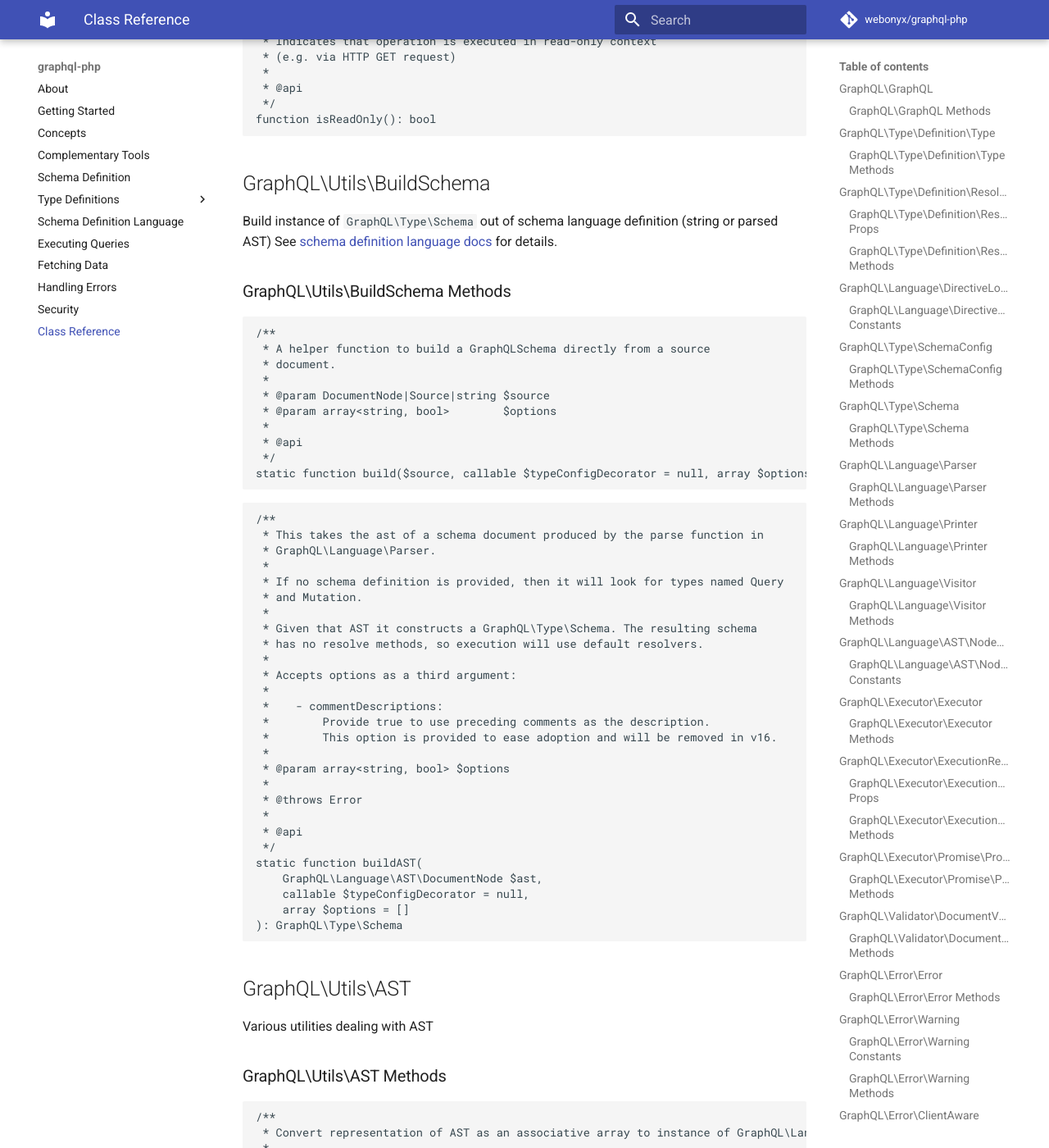
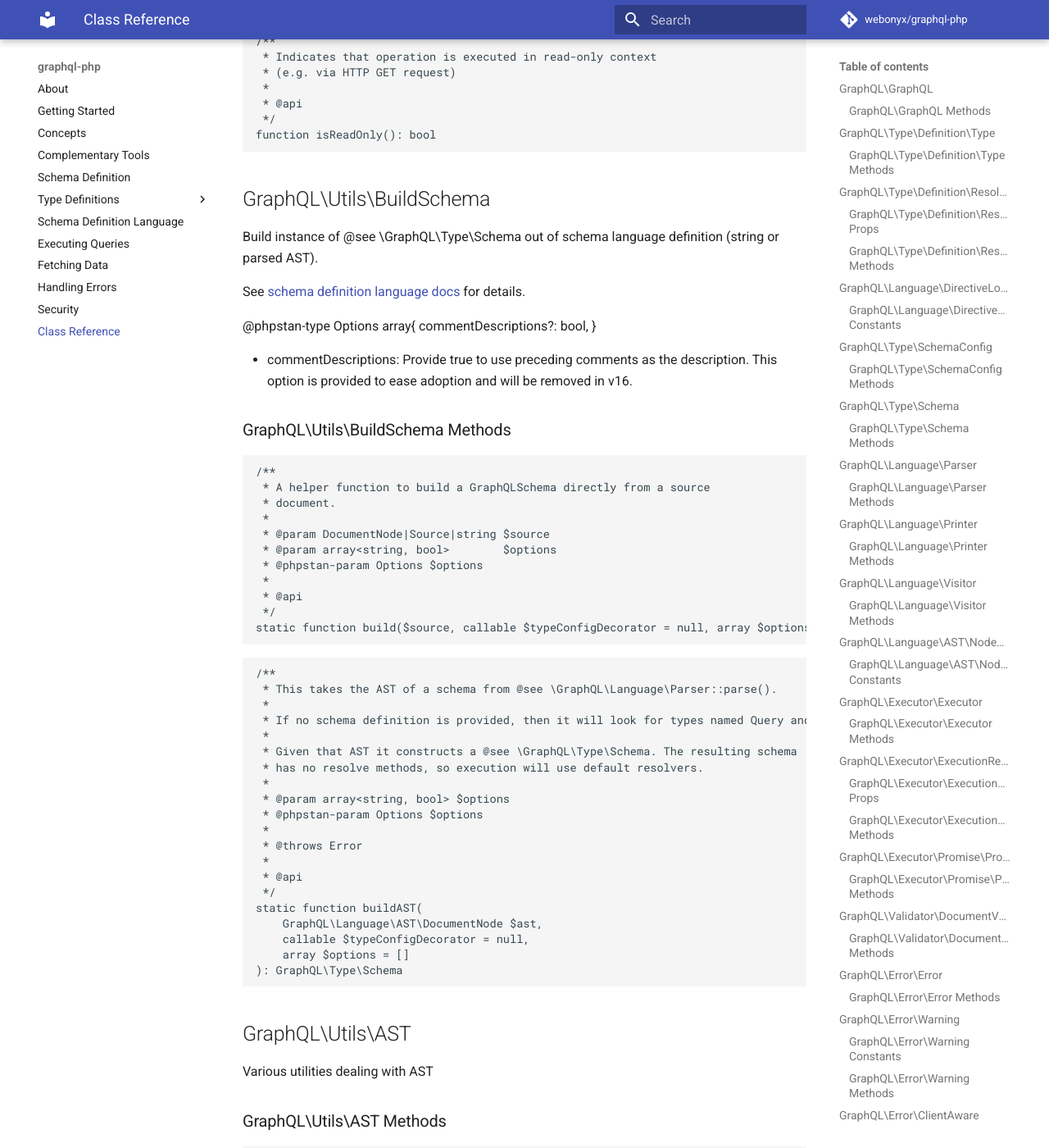
Before and after one commit to webonyx/graphql-php, an MkDocs documentation site: the page built from docs/class-reference.md, in a window 1280 px wide and 1400 px high, scrolled down 40162 px. Shown: the whole window at 82% size. Built offline with MkDocs 1.6.1 and Material for MkDocs 9.7.7, drawn with Linux system fonts in a browser that asks for light colours; comment, search, counter and statistics services are not loaded; some of the changed text lies outside the part shown.

Commit message:
regenerate class-reference

````diff
--- a/docs/class-reference.md
+++ b/docs/class-reference.md
@@ -6,6 +6,7 @@ See [related documentation](executing-queries.md).
 ### GraphQL\GraphQL Methods
 
 ```php
+
 /**
  * Executes graphql query.
  *
@@ -1021,7 +1022,7 @@ visitor API:
         'enter' => function ($node) {
    // enter the "Kind" node
    }
-   'leave' => function ($node) {
+   'leave' => function (\$node) {
    // leave the "Kind" node
    }
    ]
@@ -1033,7 +1034,7 @@ visitor API:
       'enter' => function ($node) {
    // enter any node
    },
-   'leave' => function ($node) {
+   'leave' => function (\$node) {
    // leave any node
    }
    ]);
@@ -2135,8 +2136,17 @@ function isReadOnly(): bool
 
 ## GraphQL\Utils\BuildSchema
 
-Build instance of `GraphQL\Type\Schema` out of schema language definition (string or parsed AST)
+Build instance of @see \GraphQL\Type\Schema out of schema language definition (string or parsed AST).
+
 See [schema definition language docs](schema-definition-language.md) for details.
+
+@phpstan-type Options array{
+commentDescriptions?: bool,
+}
+
+- commentDescriptions:
+  Provide true to use preceding comments as the description.
+  This option is provided to ease adoption and will be removed in v16.
 
 ### GraphQL\Utils\BuildSchema Methods
 
@@ -2147,6 +2157,7 @@ See [schema definition language docs](schema-definition-language.md) for details
  *
  * @param DocumentNode|Source|string $source
  * @param array<string, bool>        $options
+ * @phpstan-param Options $options
  *
  * @api
  */
@@ -2155,22 +2166,15 @@ static function build($source, callable $typeConfigDecorator = null, array $opti
 
 ```php
 /**
- * This takes the ast of a schema document produced by the parse function in
- * GraphQL\Language\Parser.
- *
- * If no schema definition is provided, then it will look for types named Query
- * and Mutation.
- *
- * Given that AST it constructs a GraphQL\Type\Schema. The resulting schema
+ * This takes the AST of a schema from @see \GraphQL\Language\Parser::parse().
+ *
+ * If no schema definition is provided, then it will look for types named Query and Mutation.
+ *
+ * Given that AST it constructs a @see \GraphQL\Type\Schema. The resulting schema
  * has no resolve methods, so execution will use default resolvers.
  *
- * Accepts options as a third argument:
- *
- *    - commentDescriptions:
- *        Provide true to use preceding comments as the description.
- *        This option is provided to ease adoption and will be removed in v16.
- *
  * @param array<string, bool> $options
+ * @phpstan-param Options $options
  *
  * @throws Error
  *
````
